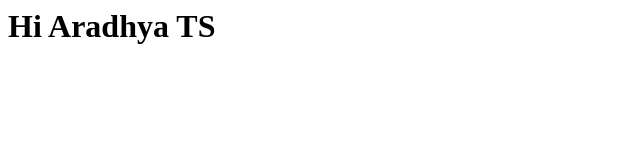
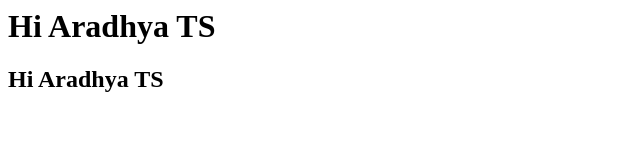
Before and after one commit to aradhyats/jenkins, a plain HTML site: page index.html in a window 1280 px wide. Shown: the whole page, without its empty margins (0-640 px from the left). Drawn offline with Linux system fonts and the light colour scheme.

Commit message:
Update index.html

```diff
--- a/index.html
+++ b/index.html
@@ -1 +1,2 @@
 <h1> Hi Aradhya TS </h1>
+<h2> Hi Aradhya TS</h2>
```
